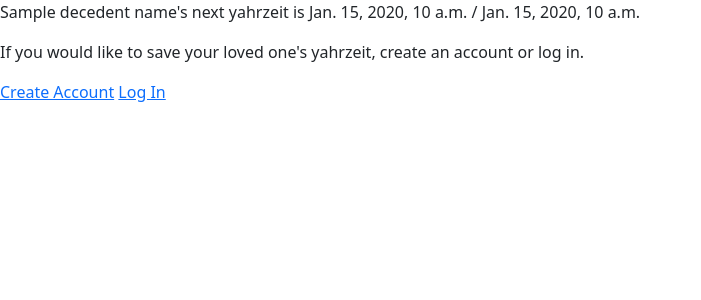
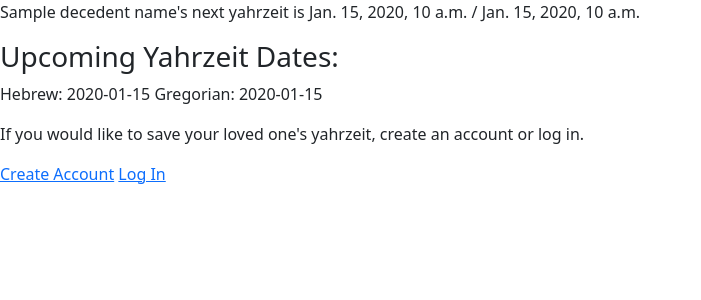
Before and after one commit to algavrich/yahrzeit, a Django app: template mysite/yahrzeit_app/templates/result.html in a window 1280 px wide. Shown: the top 300 px of the page, without its empty margins (0-701 px from the left). Run offline with Django 4.2, Linux system fonts and the light colour scheme; the template is opened without the code that fills it: most values are stand-ins (such as "Sample title", 1, 10 or a date in 2020).

Commit message:
Add templating loop for displaying following dates
Co-authored-by: Eleah Miner <Eleahloucks@users.noreply.github.com>

```diff
--- a/mysite/yahrzeit_app/templates/result.html
+++ b/mysite/yahrzeit_app/templates/result.html
@@ -13,6 +13,11 @@
 </p>
 {% endif %}
 
+<h3>Upcoming Yahrzeit Dates:</h3>
+{% for h_date, g_date in following_dates.items %}
+<p>Hebrew: {{ h_date }} Gregorian: {{ g_date }}</p>
+{% endfor %}
+
 <p>
   If you would like to save your loved one's yahrzeit, create an account or log in.
 </p>
```
